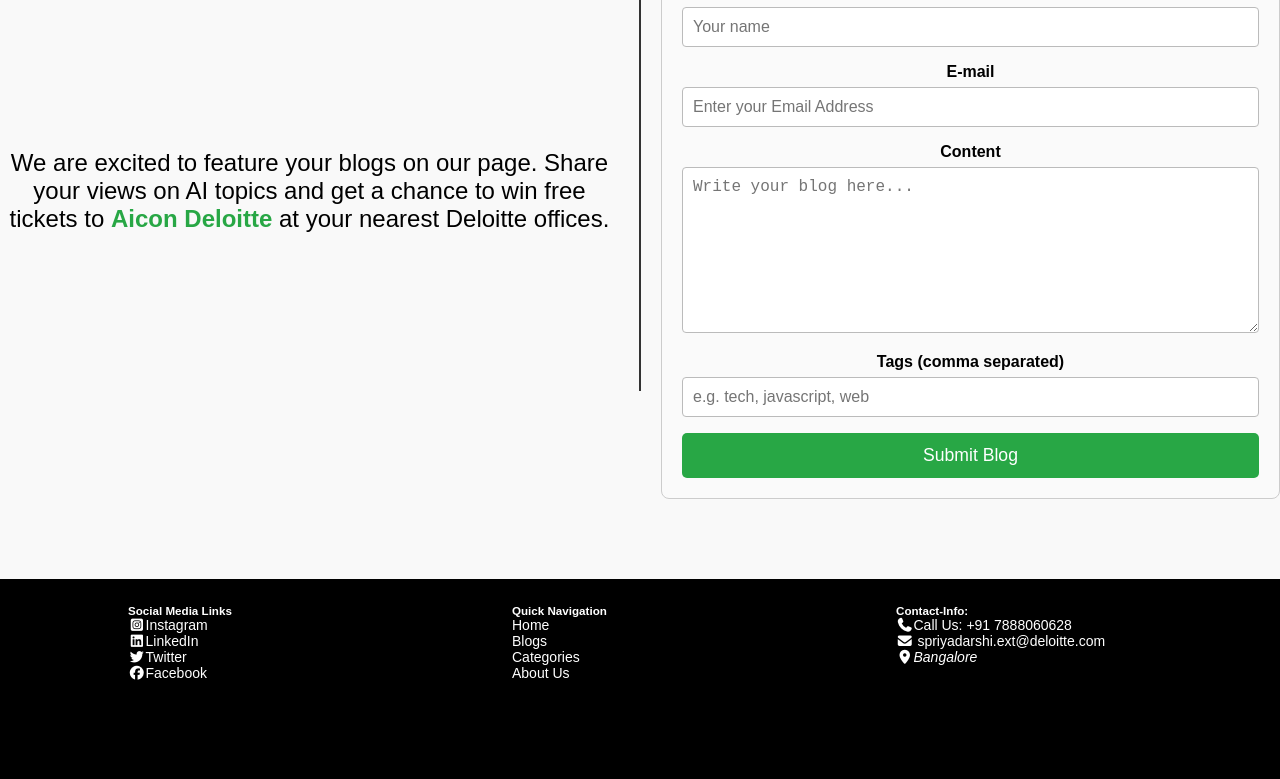
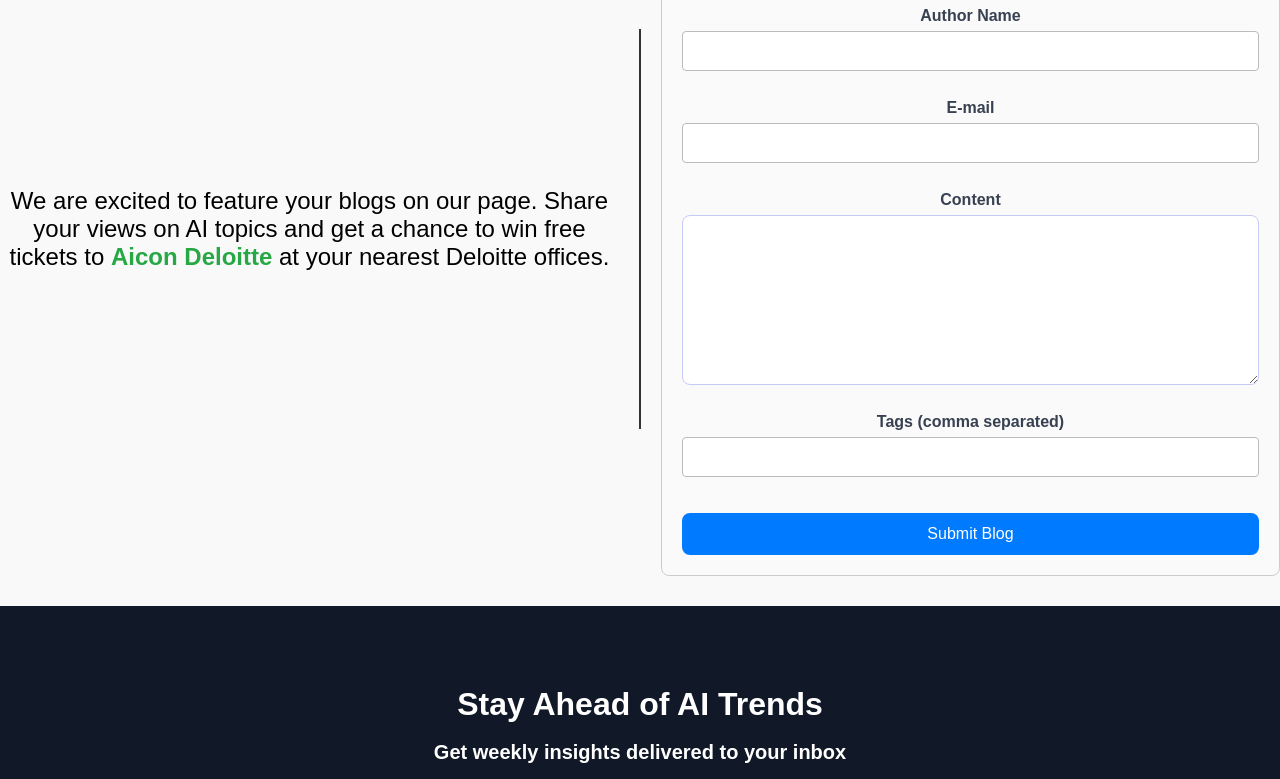
Before and after one commit to jatin-mawa7/angular-ai-blog, an Angular app: page /blogs in a window 1280 px wide. Shown: the part 1220-1999 px from the top of the page. Built offline with nearby package versions, Linux system fonts and the light colour scheme.

Commit message:
updated code

```diff
--- a/src/app/blogs/blogs.css
+++ b/src/app/blogs/blogs.css
@@ -387,3 +387,78 @@
         .blog-form button:hover {
             background-color: #218838;
         }
+
+        .blog-wrapper {
+            max-width: 800px;
+            margin: 40px auto;
+            padding: 0 20px;
+        }
+
+        .blog-card {
+            background: #ffffff;
+            border-radius: 12px;
+            box-shadow: 0 8px 24px rgba(0, 0, 0, 0.08);
+            border: 1px solid rgba(99, 102, 241, 0.20);
+            padding: 24px;
+        }
+
+        .blog-card h1 {
+            text-align: center;
+            font-size: 1.8rem;
+            color: #111827;
+            margin-bottom: 16px;
+        }
+
+        .blog-form {
+            display: flex;
+            flex-direction: column;
+        }
+
+        .blog-form label {
+            font-weight: 600;
+            margin-top: 12px;
+            margin-bottom: 6px;
+            color: #374151;
+        }
+
+        .blog-form input,
+        .blog-form textarea {
+            padding: 12px;
+            border: 1px solid #c7c9f9;
+            border-radius: 8px;
+            font-size: 1rem;
+            outline: none;
+            transition: border-color 0.2s ease, box-shadow 0.2s ease;
+        }
+
+        .blog-form input:focus,
+        .blog-form textarea:focus {
+            border-color: #6366f1;
+            box-shadow: 0 0 0 3px rgba(99, 102, 241, 0.15);
+        }
+
+        .blog-form textarea {
+            resize: vertical;
+        }
+
+        .blog-form button {
+            margin-top: 20px;
+            background-color: #007bff;
+            color: white;
+            border: none;
+            padding: 12px 18px;
+            border-radius: 8px;
+            font-size: 1rem;
+            cursor: pointer;
+            transition: background-color 0.2s ease;
+        }
+
+        .blog-form button:hover {
+            background-color: #0056b3;
+        }
+
+        .error-text {
+            color: #b91c1c;
+            font-size: 0.9rem;
+            margin-top: 4px;
+        }
--- a/src/app/blogs/blogs.html
+++ b/src/app/blogs/blogs.html
@@ -55,26 +55,44 @@
     <div class="vertical-hr"></div>
 
     <div class="right-content">
-        <form class="blog-form" action="#" method="POST">
+        <form #blogForm="ngForm" (ngSubmit)="onSubmit(blogForm)" novalidate class="blog-form">
 
             <label for="title">Blog Title</label>
-            <input type="text" id="title" name="title" placeholder="Enter blog title" required />
+            <input type="text" id="title" name="title" [(ngModel)]="blogData.title" required minlength="3"
+                #title="ngModel">
+            <span class="error-text" *ngIf="title.invalid && title.touched">
+                Blog title is required (min 3 characters).
+            </span>
 
             <label for="author">Author Name</label>
-            <input type="text" id="author" name="author" placeholder="Your name" required />
+            <input type="text" id="author" name="author" [(ngModel)]="blogData.author" required minlength="2"
+                #author="ngModel">
+            <span class="error-text" *ngIf="author.invalid && author.touched">
+                Author name is required (min 2 characters).
+            </span>
 
             <label for="mail">E-mail</label>
-            <input id="mail" name="mail" type="email" placeholder="Enter your Email Address"
-                pattern="[a-z0-9._%+-]+@[a-z0-9.-]+\.[a-z]{2,}$" required />
+            <input type="email" id="mail" name="mail" [(ngModel)]="blogData.mail" required email #mail="ngModel">
+            <span class="error-text" *ngIf="mail.invalid && mail.touched">
+                Please enter a valid email address.
+            </span>
 
             <label for="content">Content</label>
-            <textarea id="content" name="content" placeholder="Write your blog here..." rows="8" required></textarea>
+            <textarea id="content" name="content" rows="8" [(ngModel)]="blogData.content" required minlength="10"
+                #content="ngModel"></textarea>
+            <span class="error-text" *ngIf="content.invalid && content.touched">
+                Content is required (min 10 characters).
+            </span>
 
             <label for="tags">Tags (comma separated)</label>
-            <input type="text" id="tags" name="tags" placeholder="e.g. tech, javascript, web" />
+            <input type="text" id="tags" name="tags" [(ngModel)]="blogData.tags">
 
-            <button type="submit">Submit Blog</button>
+            <button type="submit" [disabled]="blogForm.invalid">Submit Blog</button>
         </form>
+
+        <p class="alert alert-success mt-3" *ngIf="blogSubmitted">
+            ✅ Blog submitted successfully!
+        </p>
 
     </div>
 </div>
@@ -83,37 +101,6 @@
 
 <!-- jatins footer code starts -->
 
-<footer>
-    <div class="footer-box">
-        <div class="footer-col">
-            <h5>Social Media Links</h5>
-            <i class="fa-brands fa-square-instagram"></i> <a href="#">Instagram</a><br>
-            <i class="fa-brands fa-linkedin"></i> <a href="#">LinkedIn</a><br>
-            <i class="fa-brands fa-twitter"></i> <a href="#">Twitter</a><br>
-            <i class="fa-brands fa-facebook"></i> <a href="#">Facebook</a><br>
-        </div>
-        <div class="footer-col">
-            <h5>Quick Navigation</h5>
-            <a href="index.html">Home</a><br>
-            <a href="blog.html">Blogs</a><br>
-            <a href="categories.html">Categories</a><br>
-            <a href="about.html">About Us</a><br>
-        </div>
-        <div class="footer-col">
-            <h5>Contact-Info:</h5>
-            <p><i class="fa-solid fa-phone"></i><a href="tel:+91 7888060628">Call Us: +91 7888060628</a></p>
-            <p><i class="fa-solid fa-envelope"></i><a href="mailto:spriyadarshi.ext@deloitte.com">
-                    spriyadarshi.ext@deloitte.com</a>
-            </p>
-            <address><i class="fa-solid fa-location-dot"></i>Bangalore</address>
-        </div>
-    </div>
 
-    <div class="copyright-section">
-        <!-- <center> -->
-        <p>&copy; 2025. AI BLOG WEBSITE. All Rights Reserved.</p>
-        <!-- </center> -->
-    </div>
-</footer>
 
 <!-- jatins footer code ends -->
--- a/src/app/blogs/blogs.ts
+++ b/src/app/blogs/blogs.ts
@@ -1,5 +1,7 @@
 import { CommonModule } from '@angular/common';
 import { Component } from '@angular/core';
+import { FormsModule, NgForm } from '@angular/forms';
+// import { BrowserModule } from '@angular/platform-browser';
 
 interface Post {
   title: string;
@@ -12,75 +14,80 @@ interface Post {
 
 @Component({
   selector: 'app-blogs',
-  imports: [CommonModule],
+  imports: [CommonModule, FormsModule],
   templateUrl: './blogs.html',
-  styleUrl: './blogs.css'
+  styleUrl: './blogs.css',
 })
 export class Blogs {
   posts: Post[] = [
     {
-      title: "Understanding GPT-4 Architecture",
-      author: "Shitanshu Priyadarshi",
-      date: "Aug 2025",
-      description: "An overview of GPT-4 architecture and applications.",
-      image: "https://orca.security/wp-content/uploads/2024/10/top-10-ai-model-blog.png?w=1044",
-      link: "./single_blogs/one.html"
+      title: 'Understanding GPT-4 Architecture',
+      author: 'Shitanshu Priyadarshi',
+      date: 'Aug 2025',
+      description: 'An overview of GPT-4 architecture and applications.',
+      image: 'https://orca.security/wp-content/uploads/2024/10/top-10-ai-model-blog.png?w=1044',
+      link: './single_blogs/one.html',
     },
     {
-            title: "Understanding GPT-4 Architecture",
-            author: "Shitanshu Priyadarshi",
-            date: "Aug 2025",
-            description: "An overview of GPT-4 architecture and applications.",
-            image: "https://orca.security/wp-content/uploads/2024/10/top-10-ai-model-blog.png?w=1044",
-            link: "./single_blogs/one.html"
+      title: 'Understanding GPT-4 Architecture',
+      author: 'Shitanshu Priyadarshi',
+      date: 'Aug 2025',
+      description: 'An overview of GPT-4 architecture and applications.',
+      image: 'https://orca.security/wp-content/uploads/2024/10/top-10-ai-model-blog.png?w=1044',
+      link: './single_blogs/one.html',
     },
     {
-            title: "Ethics in Artificial Intelligence",
-            author: "Jatin Mava",
-            date: "Jan 2025",
-            description: "Exploring ethical dilemmas in Artificial Intelligence.",
-            image: "https://cdn.britannica.com/47/246247-050-F1021DE9/AI-text-to-image-photo-robot-with-computer.jpg",
-            link: "./single_blogs/two.html"
+      title: 'Ethics in Artificial Intelligence',
+      author: 'Jatin Mava',
+      date: 'Jan 2025',
+      description: 'Exploring ethical dilemmas in Artificial Intelligence.',
+      image:
+        'https://cdn.britannica.com/47/246247-050-F1021DE9/AI-text-to-image-photo-robot-with-computer.jpg',
+      link: './single_blogs/two.html',
     },
     {
-            title: "Reinforcement Learning Simplified",
-            author: "Ishita Saraswat",
-            date: "May 2025",
-            description: "A beginner-friendly intro to reinforcement learning.",
-            image: "https://images.ctfassets.net/lzny33ho1g45/2olcy4TVSWAjqy5dsxLNZd/09b4a18346af97076615d5f1d1407c39/best-ai-image-generator-hero.jpg",
-            link: "./single_blogs/three.html"
+      title: 'Reinforcement Learning Simplified',
+      author: 'Ishita Saraswat',
+      date: 'May 2025',
+      description: 'A beginner-friendly intro to reinforcement learning.',
+      image:
+        'https://images.ctfassets.net/lzny33ho1g45/2olcy4TVSWAjqy5dsxLNZd/09b4a18346af97076615d5f1d1407c39/best-ai-image-generator-hero.jpg',
+      link: './single_blogs/three.html',
     },
     {
-            title: "AI in Robotics",
-            author: "Aritra Bhadra",
-            date: "April 2025",
-            description: "How AI is changing robotics.",
-            image: "https://online.jwu.edu/wp-content/uploads/2024/03/JWU_March_Applications_AI.jpg",
-            link: "./single_blogs/four.html"
+      title: 'AI in Robotics',
+      author: 'Aritra Bhadra',
+      date: 'April 2025',
+      description: 'How AI is changing robotics.',
+      image: 'https://online.jwu.edu/wp-content/uploads/2024/03/JWU_March_Applications_AI.jpg',
+      link: './single_blogs/four.html',
     },
     {
-            title: "Natural Language Processing Trends",
-            author: "Devyanshi Mishra",
-            date: "July 2025",
-            description: "Latest trends and breakthroughs in NLP.",
-            image: "https://www.iqraconsultancy.in/static/media/5-AI-Advancements.jpg.9b15a46c9568c7105498.jpeg",
-            link: "./single_blogs/five.html"
+      title: 'Natural Language Processing Trends',
+      author: 'Devyanshi Mishra',
+      date: 'July 2025',
+      description: 'Latest trends and breakthroughs in NLP.',
+      image:
+        'https://www.iqraconsultancy.in/static/media/5-AI-Advancements.jpg.9b15a46c9568c7105498.jpeg',
+      link: './single_blogs/five.html',
     },
     {
-            title: "Natural Language Processing Trends",
-            author: "Krishna",
-            date: "Sept 2025",
-            description: "Latest trends and breakthroughs in NLP.",
-            image: "https://encrypted-tbn0.gstatic.com/images?q=tbn:ANd9GcQbu_FzMG-zrom751B2x2iLEiVey9lZV6Va-A&s",
-            link: "./single_blogs/one.html"
+      title: 'Natural Language Processing Trends',
+      author: 'Krishna',
+      date: 'Sept 2025',
+      description: 'Latest trends and breakthroughs in NLP.',
+      image:
+        'https://encrypted-tbn0.gstatic.com/images?q=tbn:ANd9GcQbu_FzMG-zrom751B2x2iLEiVey9lZV6Va-A&s',
+      link: './single_blogs/one.html',
     },
     {
-            title: "Natural Language Processing Trends",
-            author: "Sophia Zhang",
-            date: "2025-09-01",
-            description: "Latest trends and breakthroughs in NLP.",
-            image: "https://assets.everspringpartners.com/dims4/default/fb976e9/2147483647/strip/true/crop/686x360+171+0/resize/1200x630!/quality/90/?url=http%3A%2F%2Feverspring-brightspot.s3.us-east-1.amazonaws.com%2Fdf%2Fee%2F106592af4d508f76b29662e456db%2Fadvanced-ai.jpg",
-            link: "./single_blogs/two.html"
+      title: 'Natural Language Processing Trends',
+      author: 'Sophia Zhang',
+      date: '2025-09-01',
+      description: 'Latest trends and breakthroughs in NLP.',
+      image:
+        'https://assets.everspringpartners.com/dims4/default/fb976e9/2147483647/strip/true/crop/686x360+171+0/resize/1200x630!/quality/90/?url=http%3A%2F%2Feverspring-brightspot.s3.us-east-1.amazonaws.com%2Fdf%2Fee%2F106592af4d508f76b29662e456db%2Fadvanced-ai.jpg',
+      link: './single_blogs/two.html',
     },
     // ...rest of posts
   ];
@@ -106,7 +113,8 @@ export class Blogs {
 
   onSearch(query: string) {
     query = query.toLowerCase();
-    this.filteredPosts = this.posts.filter(post =>
+    this.filteredPosts = this.posts.filter(
+      (post) =>
         post.title.toLowerCase().includes(query) ||
         post.author.toLowerCase().includes(query) ||
         post.description.toLowerCase().includes(query)
@@ -117,4 +125,22 @@ export class Blogs {
   canSeeMore(): boolean {
     return this.currentIndex < this.filteredPosts.length;
   }
+
+  blogSubmitted = false;
+
+  blogData = {
+    title: '',
+    author: '',
+    mail: '',
+    content: '',
+    tags: '',
+  };
+
+  onSubmit(form: NgForm): void {
+    if (form.valid) {
+      console.log('Blog Submitted:', this.blogData);
+      this.blogSubmitted = true;
+      form.resetForm();
     }
+  }
+}
```
Lines whose indentation alone changed are shown as unchanged.
